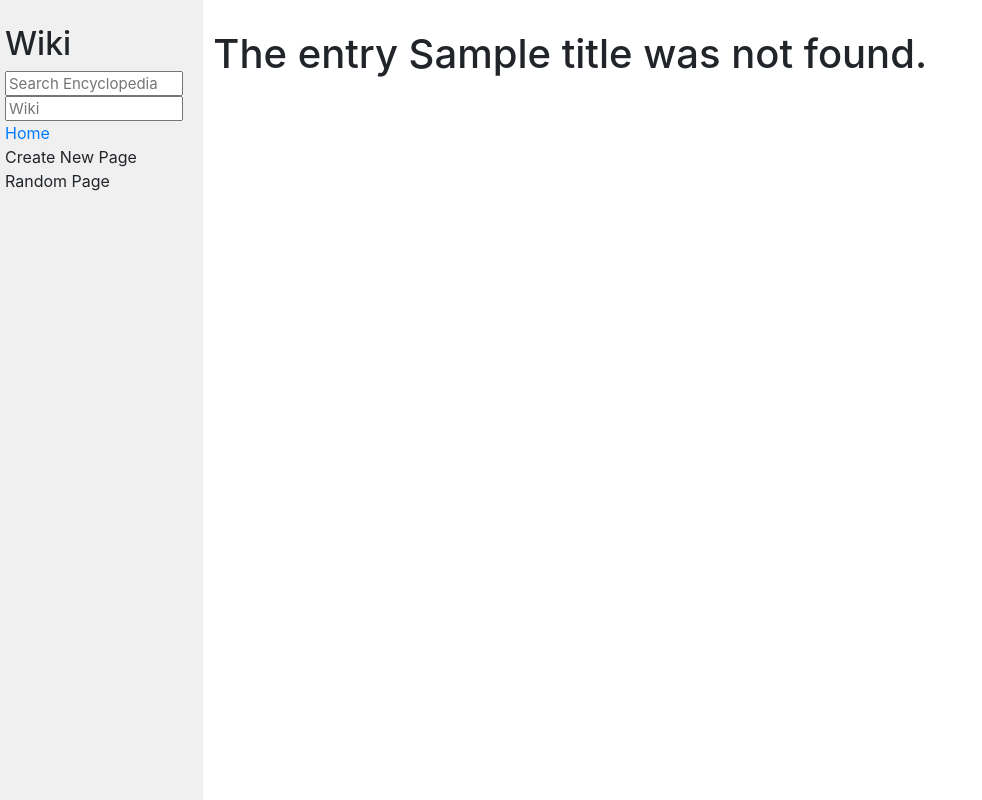
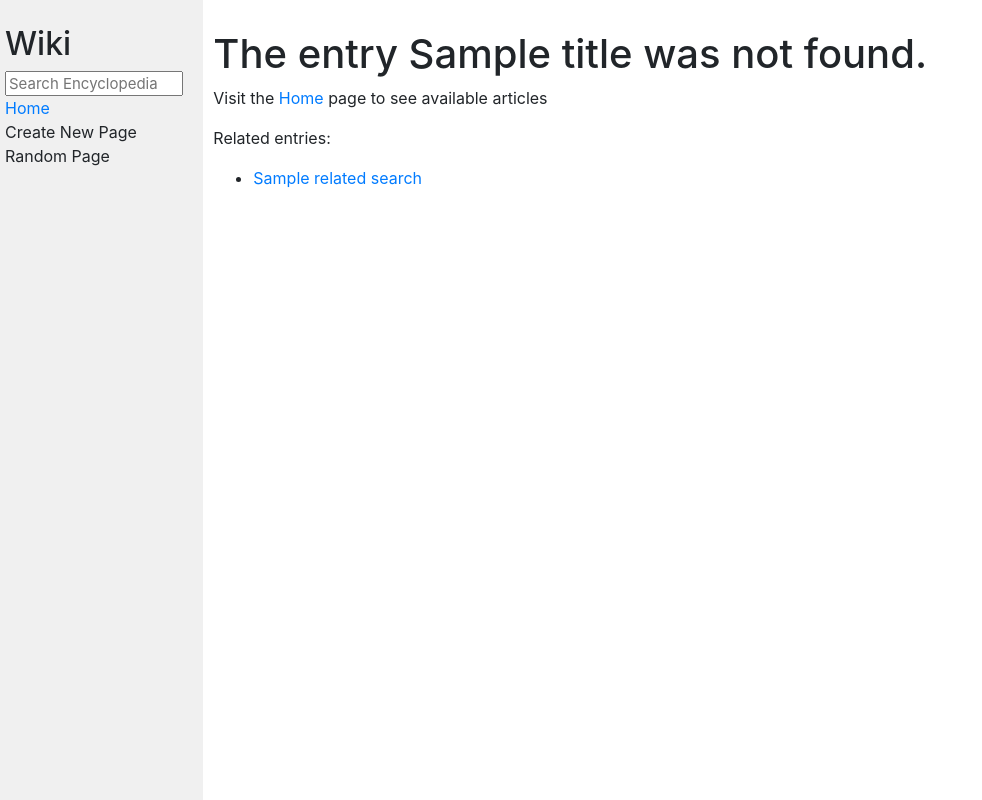
Before and after one commit to JablesPoles/web-cs50, a Django app: template Project1/wiki/encyclopedia/templates/encyclopedia/error.html in a window 1280 px wide. Shown: the whole page, without its empty margins (0-982 px from the left). Run offline with Django 5.2, Linux system fonts and the light colour scheme; tables that the repository leaves empty hold one stand-in row (values such as "Sample post"); the template is opened without the code that fills it: values that come from a table or form of the project are taken from there, most other values are stand-ins (such as "Sample title", 1, 10 or a date in 2020); some libraries are stand-ins or nearby versions.

Commit message:
progress on Wiki project from cs50/ added search functionality

```diff
--- a/Project1/wiki/encyclopedia/templates/encyclopedia/error.html
+++ b/Project1/wiki/encyclopedia/templates/encyclopedia/error.html
@@ -6,4 +6,15 @@
 
 {% block body %}
     <h1>The entry {{ title }} was not found.</h1>
+
+    <p>Visit the <a href="{% url 'index' %}">Home</a> page to see available articles</p>
+
+    {% if related_search %}
+    <p>Related entries:</p>
+        <ul>
+            {% for title in related_search %}
+            <li><a href="{% url 'entry' title=title %}">{{title}}</a></li>
+            {% endfor %}
+        </ul>
+    {% endif %}
 {% endblock %}
--- a/Project1/wiki/encyclopedia/templates/encyclopedia/layout.html
+++ b/Project1/wiki/encyclopedia/templates/encyclopedia/layout.html
@@ -13,7 +13,6 @@
             <div class="sidebar col-lg-2 col-md-3">
                 <h2>Wiki</h2>
                 <form action="{% url 'search' %}" method="post">
-                    <input class="search" type="text" name="q" placeholder="Search Encyclopedia">
                     {% csrf_token %}
                     {{ search_form }}
                 </form>
--- a/Project1/wiki/encyclopedia/views.py
+++ b/Project1/wiki/encyclopedia/views.py
@@ -8,13 +8,14 @@ from markdown2 import Markdown
 class SearchBar(forms.Form):
     title = forms.CharField(label="", widget=forms.TextInput(attrs={
         "class": "search",
-        "placeholder": "Wiki"
+        "placeholder": "Search Encyclopedia"
     }))
 
 
 def index(request):
     return render(request, "encyclopedia/index.html", {
-        "entries": util.list_entries()
+        "entries": util.list_entries(),
+        "search_form": SearchBar()
     })
 
 def entry(request, title):
@@ -54,7 +55,6 @@ def search(request):
             else:
 
                 related_search = util.related_search(title)
-
                 return render(request, "encyclopedia/search.html", {
                     "title": title,
                     "related_search": related_search,
```
Also changed, not shown: Project1/wiki/encyclopedia/templates/encyclopedia/search.html (+4 -4 lines), Project1/wiki/encyclopedia/util.py (line endings or trailing spaces).
